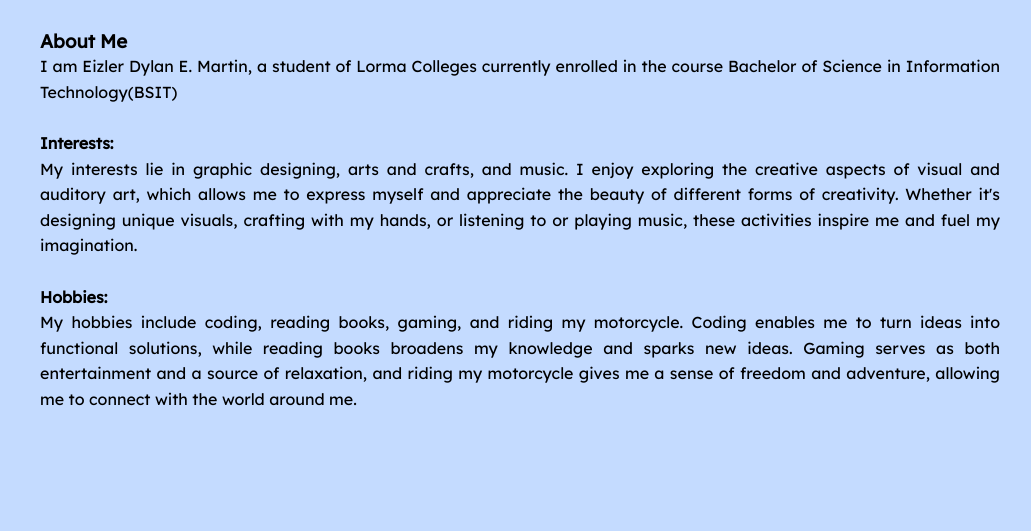
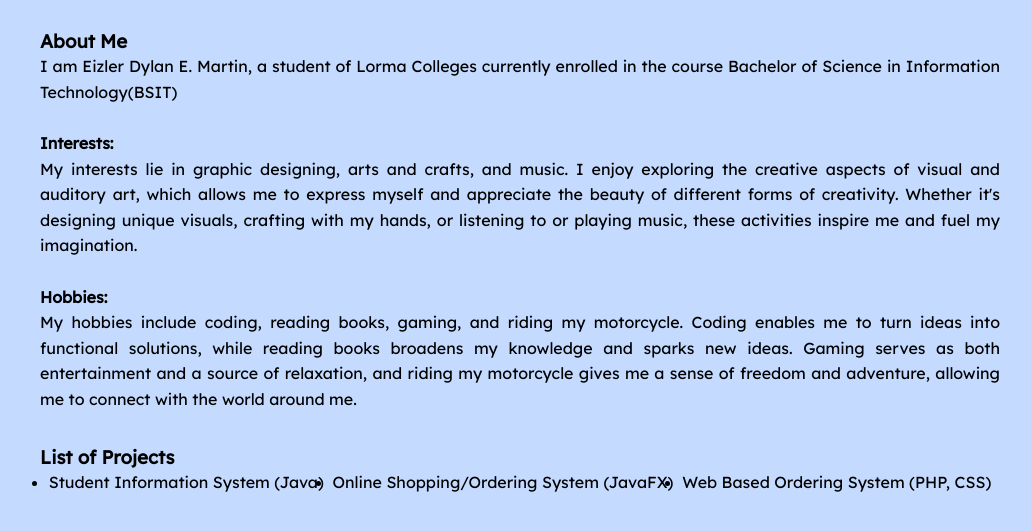
Before and after one commit to Eizrath/appdev-a1, a plain HTML site: page index.html in a window 1280 px wide. Shown: the part 369-900 px from the top of the page, without its empty margins (120-1151 px from the left). Before the commit the page ends 839 px from the top, so only its background shows below. Drawn offline with Linux system fonts and the light colour scheme.

Commit message:
Project Update

```diff
--- a/index.html
+++ b/index.html
@@ -41,6 +41,14 @@
                 gives me a sense of freedom and adventure, allowing me to connect with the world around me.
             </p>
         </section>
+        <section class="s2">
+            <h3><b>List of Projects</b></h3>
+            <ul>
+                <li>Student Information System (Java)</li>
+                <li>Online Shopping/Ordering System (JavaFX)</li>
+                <li>Web Based Ordering System (PHP, CSS)</li>
+            </ul>
+        </section>
     </main>
 </body>
 
```
